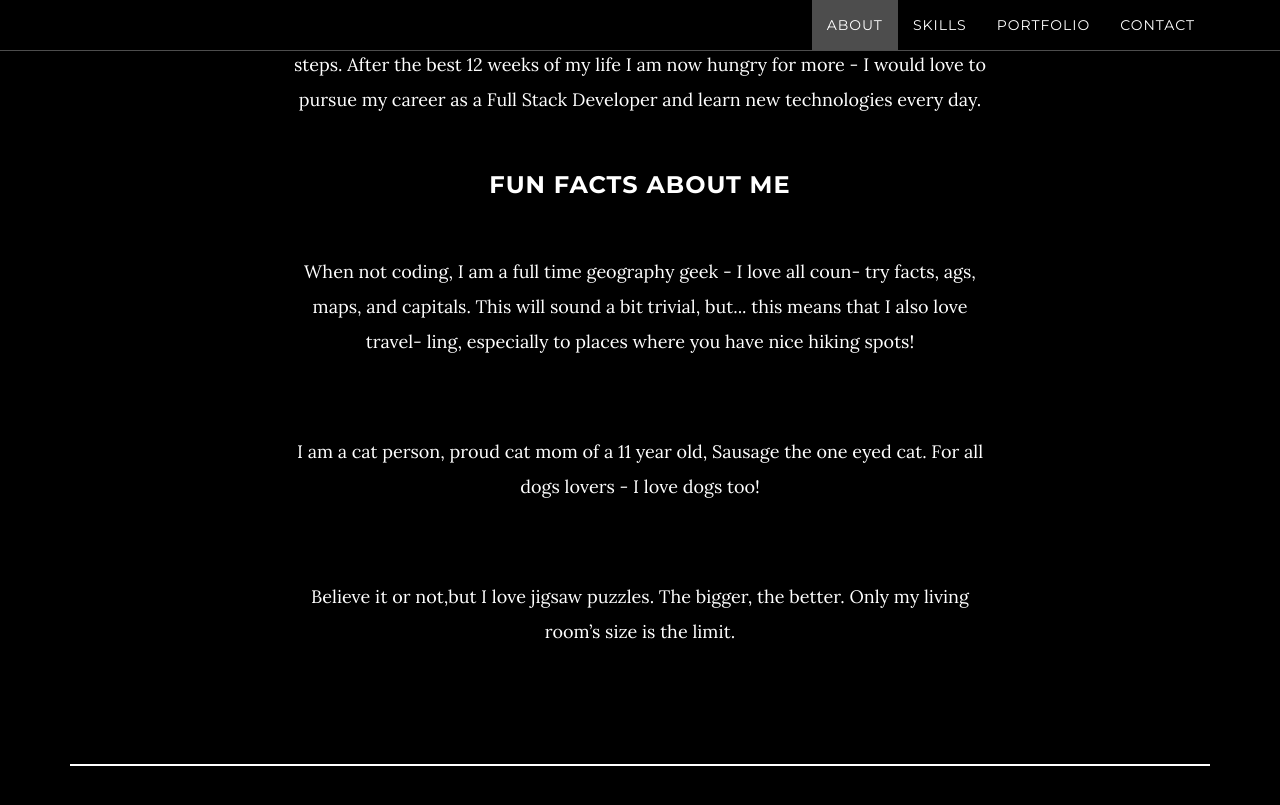
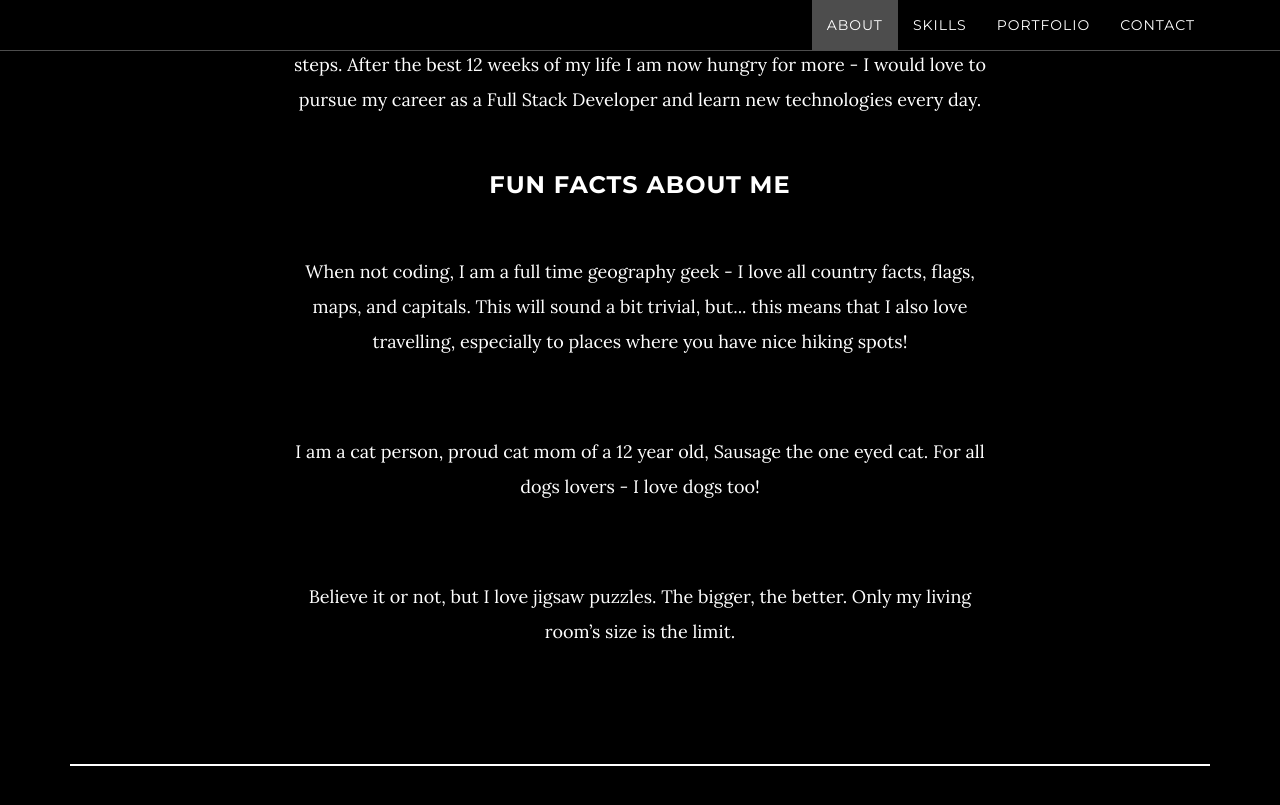
Before and after one commit to alexcviek/alexcviek.github.io, a Jekyll site: the page built from index.html, in a window 1280 px wide and 900 px high, scrolled down 1753 px. Shown: the top 805 px of the window. Built offline with Jekyll 4.4.1, drawn with Linux system fonts in a browser that asks for light colours.

Commit message:
typos corrected

```diff
--- a/_includes/about.html
+++ b/_includes/about.html
@@ -11,9 +11,9 @@
         After the best 12 weeks of my life I am now hungry for more - I would love to pursue my career as a Full Stack Developer and learn new technologies every day.
       </p>
       <h4>Fun facts about me</h4>
-      <p class="about">When not coding, I am a full time geography geek - I love all coun- try facts,  ags, maps, and capitals. This will sound a bit trivial, but... this means that I also love travel- ling, especially to places where you have nice hiking spots!</p>
-      <p class="about">I am a cat person, proud cat mom of a 11 year old, Sausage the one eyed cat. For all dogs lovers - I love dogs too!</p>
-      <p class="about">Believe it or not,but I love jigsaw puzzles. The bigger, the better. Only my living room’s size is the limit.</p>
+      <p class="about">When not coding, I am a full time geography geek - I love all country facts, flags, maps, and capitals. This will sound a bit trivial, but... this means that I also love travelling, especially to places where you have nice hiking spots!</p>
+      <p class="about">I am a cat person, proud cat mom of a 12 year old, Sausage the one eyed cat. For all dogs lovers - I love dogs too!</p>
+      <p class="about">Believe it or not, but I love jigsaw puzzles. The bigger, the better. Only my living room’s size is the limit.</p>
     </div>
   </div>
   <hr class="line">
--- a/_includes/head.html
+++ b/_includes/head.html
@@ -14,11 +14,5 @@
     <link href="//fonts.googleapis.com/css?family=Lora:400,700,400italic,700italic" rel="stylesheet" type="text/css">
     <link href="//fonts.googleapis.com/css?family=Montserrat:400,700" rel="stylesheet" type="text/css">
 
-    <!-- HTML5 Shim and Respond.js IE8 support of HTML5 elements and media queries -->
-    <!-- WARNING: Respond.js doesn't work if you view the page via file:// -->
-    <!--[if lt IE 9]>
-        <script src="https://oss.maxcdn.com/libs/html5shiv/3.7.0/html5shiv.js"></script>
-        <script src="https://oss.maxcdn.com/libs/respond.js/1.4.2/respond.min.js"></script>
-    <![endif]-->
 
 </head>
```
